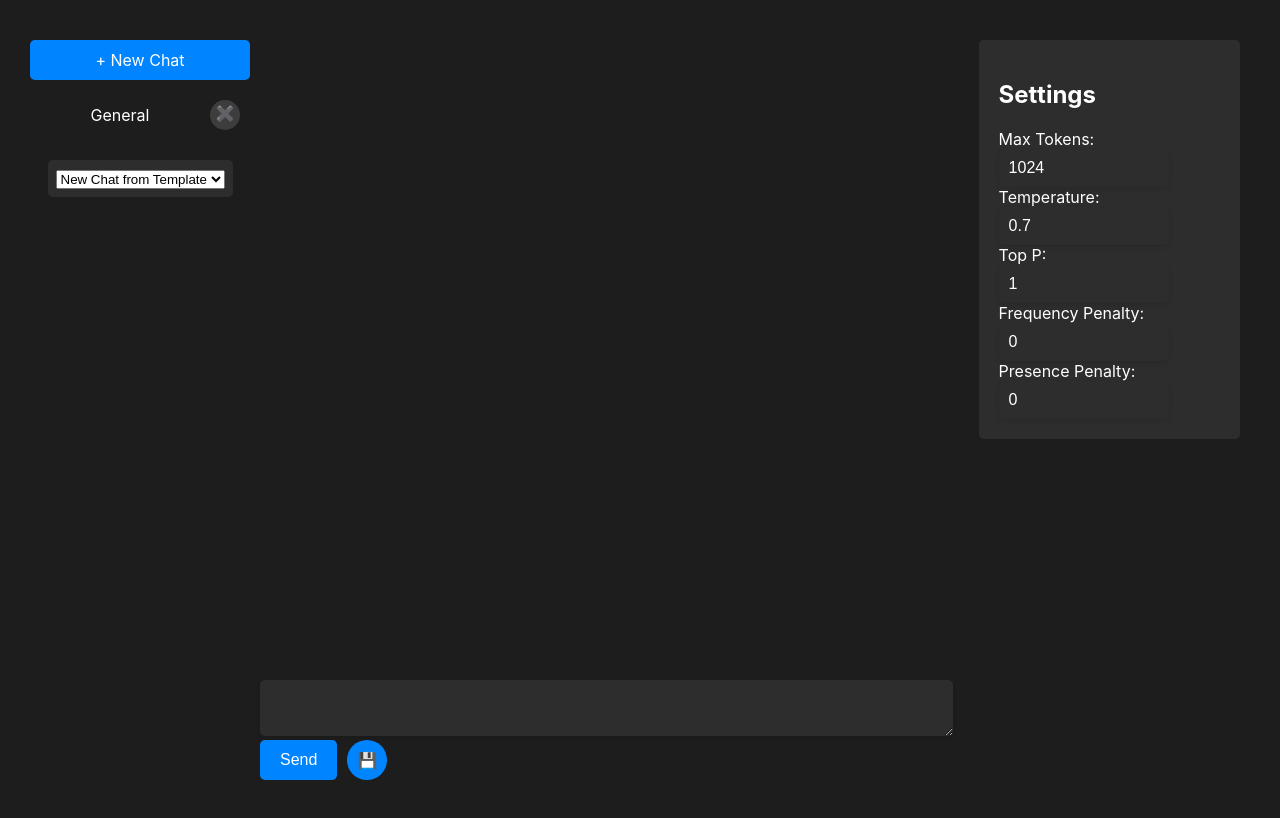
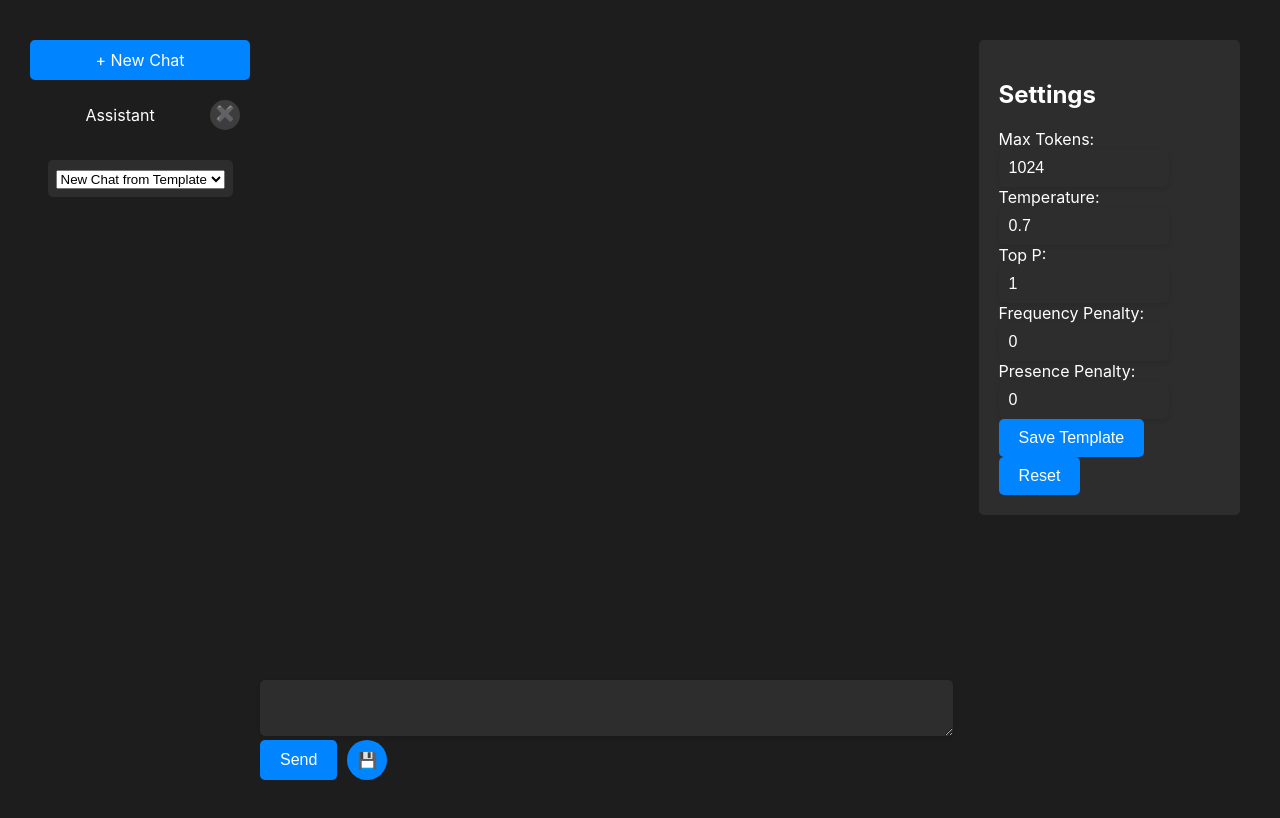
Before and after one commit to zac-crites/chatgui, a React (Create React App) app: page / in a window 1280 px wide. Built offline with nearby package versions, Linux system fonts and the light colour scheme.

Commit message:
Template and reset

```diff
--- a/src/App.js
+++ b/src/App.js
@@ -23,25 +23,20 @@ function App() {
   const [presencePenalty, setPresencePenalty] = useState(0);
   const [newChatName, setNewChatName] = useState("");
   const [templateValue, setTemplateValue] = useState("");
-  const [templates, setTemplates] = useState([
+  const [templates, setTemplates] = useState( () => {
+    return JSON.parse(localStorage.getItem('templates')) ?? [
     {
-      name: "Support",
+      name: "Assistant",
       history: [
-        { id: uuidv4().toString(), role : "system", content: "Welcome to our support chat! How can I help you today?" },
+        { id: uuidv4().toString(), role : "system", content: "You are a helpful assistant." },
       ]
     },
-    {
-      name: "Sales",
-      history: [
-        { id: uuidv4().toString(), role : "system", content: "Welcome to our sales chat! How can I assist you with your purchase today?" },
-      ]
-    },
-  ]);
+  ] } );
 
   const [chats, setChats] = useState(() => {
     return JSON.parse(localStorage.getItem('chats')) ?? [{
       id: 1,
-      name: 'General',
+      name: 'Assistant',
       history: [ { id: uuidv4().toString(), role : "system", content: "You are a helpful assistant." } ],
     },];
   });
@@ -59,6 +54,10 @@ function App() {
   useEffect(() => {
     localStorage.setItem('selectedChatId', selectedChatId);
   }, [selectedChatId]);
+
+  useEffect(() => {
+    localStorage.setItem('templates', JSON.stringify(templates));
+  }, [templates]);
 
   const handleSubmit = (event) => {
     event.preventDefault();
@@ -131,7 +130,7 @@ function App() {
     const id = uuidv4().toString();
     const newChat = {
       id: id,
-      name: `Chat ${id.substr(0,4)}`,
+      name: `Assist ${id.substr(0,4)}`,
       history: [ { id: uuidv4().toString(), role : "system", content: "You are a helpful assistant." } ],
     };
     setChats([...chats, newChat]);
@@ -208,6 +207,22 @@ function App() {
     setTemplateValue("");
   };
 
+  const handleSaveTemplate = () => {
+    const newTemplate = {
+      name: selectedChat.name,
+      history: [ selectedChat.history[0] ],
+    };
+    const newTemplates = templates.filter( (t) => t.name !== selectedChat.name )
+    setTemplates([...newTemplates, newTemplate]);
+  };
+
+  const handleReset = () => {
+    const newChats = chats.map((chat) =>
+      chat.id === selectedChatId ? {...chat, history:[ chat.history[0]]} : chat
+    );
+    setChats(newChats);
+  };
+
   return (
     <div className="App">
       <div className="chat-list">
@@ -279,6 +294,8 @@ function App() {
         setFrequencyPenalty={setFrequencyPenalty}
         presencePenalty={presencePenalty}
         setPresencePenalty={setPresencePenalty}
+        handleSaveTemplate={handleSaveTemplate}
+        handleReset={handleReset}
         />
 
     </div>
--- a/src/ChatHistory.js
+++ b/src/ChatHistory.js
@@ -42,8 +42,8 @@ function ChatHistory({ chatHistory, onMessageEdit, onMessageDelete }) {
               <textarea
                 type="text"
                 defaultValue={message.content}
+                onBlur={(event)=>handleEditSubmit(message.id, event.target.value)}
                 onKeyDown={(event) => {
-                  setLastText( event.target.value + event.key );
                   if (event.key === 'Escape') {
                     handleEditSubmit(message.id, event.target.value);
                   }
--- a/src/SettingsPanel.js
+++ b/src/SettingsPanel.js
@@ -10,7 +10,9 @@ function SettingsPanel({
   frequencyPenalty,
   setFrequencyPenalty,
   presencePenalty,
-  setPresencePenalty
+  setPresencePenalty,
+  handleSaveTemplate,
+  handleReset
 }) {
   return (
     <div className="settings-panel">
@@ -67,6 +69,10 @@ function SettingsPanel({
           onChange={(event) => setPresencePenalty(parseFloat(event.target.value))}
         />
       </label>
+
+
+      <button onClick={handleSaveTemplate}>Save Template</button>
+      <button onClick={handleReset}>Reset</button>
     </div>
   );
 }
```
